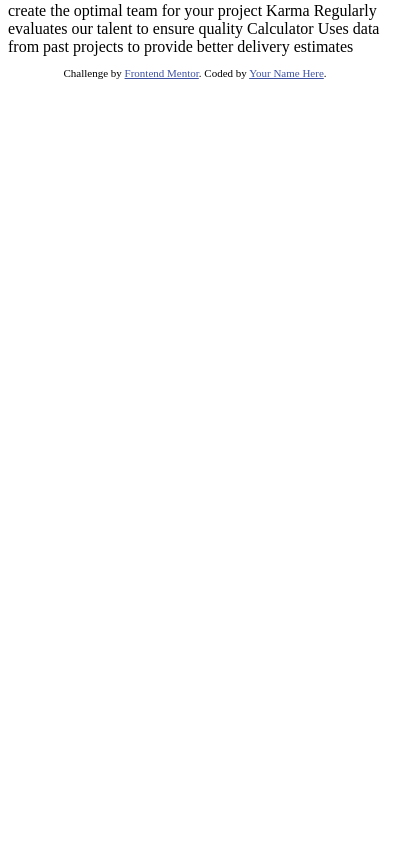
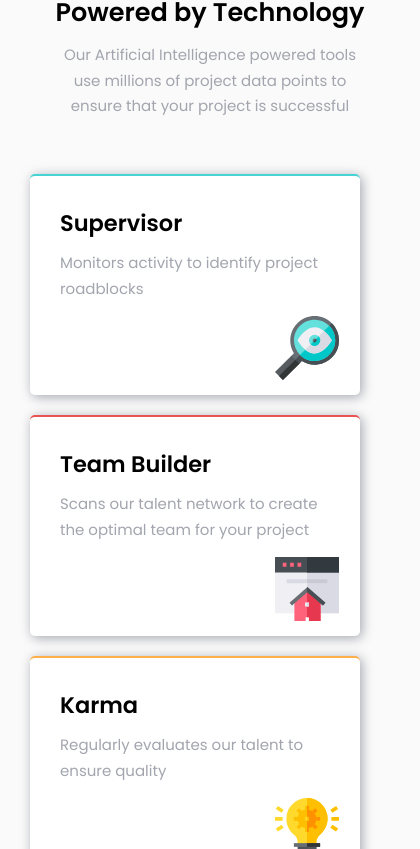
Before and after one commit to koreyandrus/Frontend-Mentor-four-card-feature-section, a plain HTML site: page index.html in a window 390 px wide. Shown: the part 96-945 px from the top of the page, 420 px wide, since content can reach past the window. Before the commit the page ends 844 px from the top, so only its background shows below. Drawn offline with Linux system fonts and the light colour scheme.

Commit message:
build out front end

```diff
--- a/index.html
+++ b/index.html
@@ -1,45 +1,71 @@
 <!DOCTYPE html>
 <html lang="en">
+
 <head>
   <meta charset="UTF-8">
-  <meta name="viewport" content="width=device-width, initial-scale=1.0"> <!-- displays site properly based on user's device -->
+  <meta name="viewport" content="width=device-width, initial-scale=1.0">
+  <!-- displays site properly based on user's device -->
 
   <link rel="icon" type="image/png" sizes="32x32" href="./images/favicon-32x32.png">
+  <link rel="preconnect" href="https://fonts.gstatic.com">
+  <link href="https://fonts.googleapis.com/css2?family=Poppins:wght@200;400;600&display=swap" rel="stylesheet">
+  <link rel="stylesheet" href="style.css">
 
   <title>Frontend Mentor | Four card feature section</title>
 
   <!-- Feel free to remove these styles or customise in your own stylesheet 👍 -->
   <style>
-    .attribution { font-size: 11px; text-align: center; }
-    .attribution a { color: hsl(228, 45%, 44%); }
+    .attribution {
+      font-size: 11px;
+      text-align: center;
+    }
+
+    .attribution a {
+      color: hsl(228, 45%, 44%);
+    }
   </style>
 </head>
+
 <body>
-
-  Reliable, efficient delivery
-  Powered by Technology
-
-  Our Artificial Intelligence powered tools use millions of project data points
-  to ensure that your project is successful
-
-  Supervisor
-  Monitors activity to identify project roadblocks
-
-  Team Builder
-  Scans our talent network to create the optimal team for your project
-
-  Karma
-  Regularly evaluates our talent to ensure quality
-
-  Calculator
-  Uses data from past projects to provide better delivery estimates
+  <header class="header-text">
+    <h1>Reliable, efficient delivery</h1>
+    <h2>
+      <bold>Powered by Technology</bold>
+    </h2>
+    <p>
+      Our Artificial Intelligence powered tools use millions of project data points
+      to ensure that your project is successful</p>
+  </header>
+  <section class="card-container">
+    <div class="card sup">
+      <h2>Supervisor</h2>
+      <p>Monitors activity to identify project roadblocks</p>
+      <img src="images/icon-supervisor.svg" alt="supervisor icon">
+    </div>
+    <div class="card build">
+      <h2>Team Builder</h2>
+      <p>Scans our talent network to create the optimal team for your project</p>
+      <img src="images/icon-team-builder.svg" alt="team builder icon">
+    </div>
+    <div class="card karma">
+      <h2>Karma</h2>
+      <p>Regularly evaluates our talent to ensure quality</p>
+      <img src="images/icon-karma.svg" alt="karma icon">
+    </div>
+    <div class="card calc">
+      <h2>Calculator</h2>
+      <p>Uses data from past projects to provide better delivery estimates</p>
+      <img src="images/icon-calculator.svg" alt="calculator icon">
+    </div>
+  </section>
 
 
   <footer>
     <p class="attribution">
       Challenge by <a href="https://www.frontendmentor.io?ref=challenge" target="_blank">Frontend Mentor</a>.
-      Coded by <a href="#">Your Name Here</a>.
+      Coded by <a href="#">Korey Andrus</a>.
     </p>
   </footer>
 </body>
+
 </html>
--- /dev/null
+++ b/style.css
@@ -0,0 +1,142 @@
+*,
+*::before,
+*::after {
+    box-sizing: border-box;
+    margin: 0;
+    padding: 0;
+}
+
+body {
+    font-family: 'Poppins', sans-serif;
+    background-color: hsl(0, 0%, 98%);
+    font-size: 15px;
+    height: 100vh;
+    width: 100%;
+}
+
+header {
+    text-align: center;
+    height: 200px;
+    margin: 0 auto;
+    padding-bottom: 220px;
+    padding-top: 50px;
+    width: 500px;
+}
+
+header>h1 {
+    color: hsl(229, 6%, 66%);
+    font-size: 2em;
+    font-weight: 200;
+}
+
+header>h2 {
+    font-size: 2em;
+}
+
+h2 {
+    padding-bottom: 10px;
+}
+
+p {
+    color: hsl(229, 6%, 66%);
+    line-height: 1.7em;
+}
+
+
+.card-container {
+    display: grid;
+    grid-template-columns: repeat(3, 330px);
+    grid-template-rows: repeat(2, 1fr);
+    place-content: center;
+    grid-gap: 20px;
+    margin-bottom: 20px;
+}
+
+.card {
+    background-color: white;
+    max-width: 330px;
+    max-height: 240px;
+    padding: 30px;
+    display: grid;
+    border-radius: 5px;
+    box-shadow: 2px 2px 12px hsl(229, 6%, 66%);
+    /* text-align: left; */
+}
+
+/* grid-area: grid-row-start/ grid-column-start/ grid-row-end/ grid-column-end */
+
+.sup {
+    grid-area: 1 / 1 / 3/ 2;
+    align-self: center;
+    border-top: 2px solid hsl(180,62%,55%);
+}
+
+.build {
+    grid-area: 1 / 2 / 2 / 3;
+    border-top: 2px solid hsl(0, 78%, 62%);
+}
+
+.karma {
+    grid-area: 2 / 2 / 3 / 3;
+    border-top: 2px solid hsl(34, 97%, 64%);
+}
+
+.calc {
+    grid-area: 1 / 3 / 3 / 4;
+    align-self: center;
+    border-top: 2px solid hsl(212, 86%, 64%);
+}
+
+img {
+    position: relative;
+    left: 215px;
+    top: 15px;
+}
+
+
+@media only screen and (max-width: 1000px) {
+
+    header {
+        height: 270px;
+        margin: 0 auto;
+        padding: 50px;
+        text-align: center;
+        width: 420px;
+    }
+
+    header>h1 {
+        font-size: 1.7em;
+    }
+
+    header>h2 {
+        font-size: 1.7em;
+    }
+
+    .card-container {
+        display: grid;
+        grid-template-columns: max-content;
+        grid-template-rows: repeat(4, 1fr);
+        justify-content: center;
+        padding-bottom: 20px;
+    }
+
+    .sup {
+        grid-area: 1 / 1 / 1 / 1 ;
+        border-top: 2px solid hsl(180,62%,55%);
+    }
+
+    .build {
+        grid-area: 2 / 1 / 2 / 1;
+        border-top: 2px solid hsl(0, 78%, 62%);
+    }
+
+    .karma {
+        grid-area: 3 / 1 / 3 / 1;
+        border-top: 2px solid hsl(34, 97%, 64%);
+    }
+
+    .calc {
+        grid-area: 4 / 1 / 4 / 1;
+        border-top: 2px solid hsl(212, 86%, 64%);
+    }
+}
```
